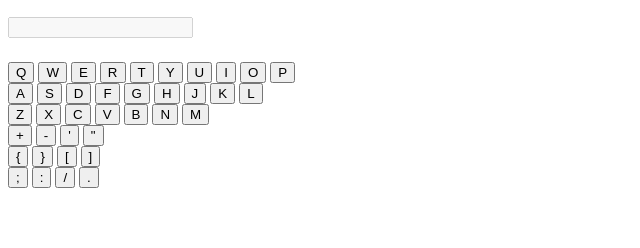
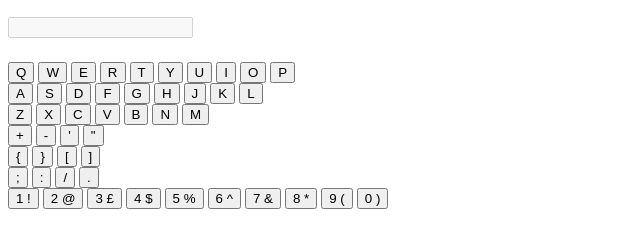
Before and after one commit to Agun10/Keyboard-App, a website: page index.html in a window 1280 px wide. Shown: the part 154-402 px from the top of the page, without its empty margins (0-640 px from the left). Drawn offline with Linux system fonts and the light colour scheme.

Commit message:
added keyboard buttons for numbers

```diff
--- a/index.html
+++ b/index.html
@@ -73,10 +73,21 @@
 						</section>
 						<section class="numbers-keyset">
 							<div class="numbers">
+                                <button class="number">1 !</button>
+                                <button class="number">2 @</button>
+                                <button class="number">3 £</button>
+                                <button class="number">4 $</button>
+                                <button class="number">5 %</button>
+                                <button class="number">6 ^</button>
+                                <button class="number">7 &</button>
+                                <button class="number">8 *</button>
+                                <button class="number">9 (</button>
+                                <button class="number">0 )</button>
 							</div>
 						</section>
 						<section class="functions-keyset">
 							<div class="functions">
+
 							</div>
 						</section>
 					</div>
```
